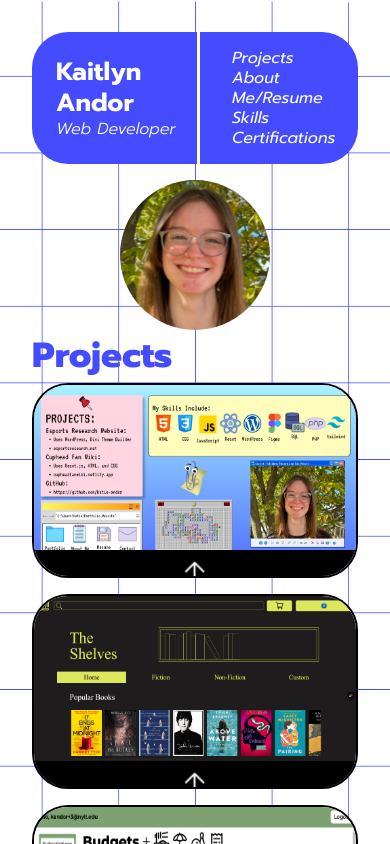
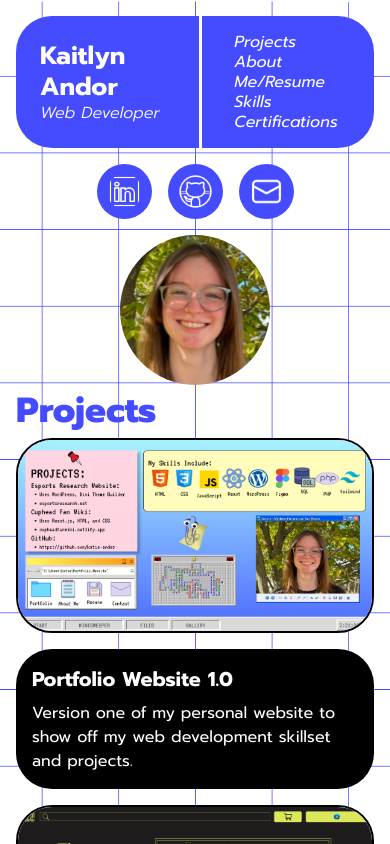
Before and after one commit to katie-andor/Portfolio-2.0, a React (Vite) app in the folder portfolio-2.0/: page / in a window 390 px wide. Shown: the top 844 px of the page. Built offline with nearby package versions, Linux system fonts and the light colour scheme.

Commit message:
added text underneath instead of hover animations for smaller screen sizes and also decrease the padding of the whole app in the css file

```diff
--- a/portfolio-2.0/src/App.css
+++ b/portfolio-2.0/src/App.css
@@ -2,7 +2,7 @@
 
 #root {
   margin: 0 auto;
-  padding: 2rem;
+  padding: 1rem;
   font-family: 'Prompt', 'Arial', sans-serif;
 }
 
--- a/portfolio-2.0/src/App.jsx
+++ b/portfolio-2.0/src/App.jsx
@@ -80,7 +80,7 @@ function App() {
           </div>
         </div>
         <div>
-          {/* <div className="flex flex-row gap-4 justify-center sm:hidden mt-4">
+          <div className="flex flex-row gap-4 justify-center sm:hidden mt-4">
             <a href="https://www.linkedin.com/in/kaitlyn-andor/">
               <img
                 src={linkedin}
@@ -102,7 +102,7 @@ function App() {
                 className="w-[55px] bg-[#454CFF] rounded-[40px] p-[10px]"
               />
             </a>
-          </div> */}
+          </div>
           <img
             src={profilepicture}
             alt="A photo of Kaitlyn Andor smiling in a portrait style, shoulders up."
@@ -123,16 +123,16 @@ function App() {
             <a href={project.link} target="_blank">
               <div
                 key={index}
-                className={`card w-full h-[50vw] sm:h-[350px] md:h-[250px] lg:h-[300px] xl:h-[250px] 2xl:h-[290px] bg-white rounded-[36px] text-white border-2 border-black flex flex-col relative group overflow-hidden transform transition-all duration-1000 ease-out ${
+                className={`card w-full h-[50vw] sm:h-[370px] md:h-[250px] lg:h-[300px] xl:h-[250px] 2xl:h-[330px] bg-white rounded-[36px] text-white border-2 border-black flex flex-col relative group overflow-hidden transform transition-all duration-1000 ease-out ${
                   isLoaded
                     ? "opacity-100 translate-y-0"
                     : "opacity-0 translate-y-10"
                 }`}
               >
                 <img className="h-full" src={project.image} alt={project.alt} />
-                <div className="flex flex-grow"></div>
+                <div className="hidden md:flex flex-grow"></div>
                 <div
-                  className="bg-black rounded-bl-[36px] rounded-br-[36px] absolute bottom-4 w-full transition-all duration-500 ease-in-out group-hover:h-full group-hover:translate-y-[20px] transform translate-y-[290px] flex flex-col"
+                  className="bg-black rounded-bl-[36px] rounded-br-[36px] absolute bottom-4 w-full transition-all duration-500 ease-in-out group-hover:h-full group-hover:translate-y-[20px] transform translate-y-[290px] hidden md:flex flex-col"
                   style={{ height: "300px" }}
                 >
                   <div className="flex justify-center items-center">
@@ -158,6 +158,10 @@ function App() {
                     </div>
                   </div>
                 </div>
+              </div>
+              <div className="md:hidden bg-black text-white mt-4 p-4 rounded-[36px]">
+                <h3 className="text-xl font-bold">{project.title}</h3>
+                <p className="text-md mt-2">{project.description}</p>
               </div>
             </a>
           );
@@ -203,7 +207,11 @@ function App() {
               tabIndex={0}
               className="bg-[#454CFF] hover:bg-black rounded-[50px] text-white text-[17px] sm:text-[22px] w-[130px] sm:w-[200px] mt-2 mb-4 sm:m-4 flex flex-row justify-evenly items-center p-2 transition-transform duration-300 hover:scale-115"
             >
-              <img src={skill.image} alt={skill.alt} className="w-[30px] sm:w-[50px]" />
+              <img
+                src={skill.image}
+                alt={skill.alt}
+                className="w-[30px] sm:w-[50px]"
+              />
               <h3>{skill.caption}</h3>
             </div>
           );
```
